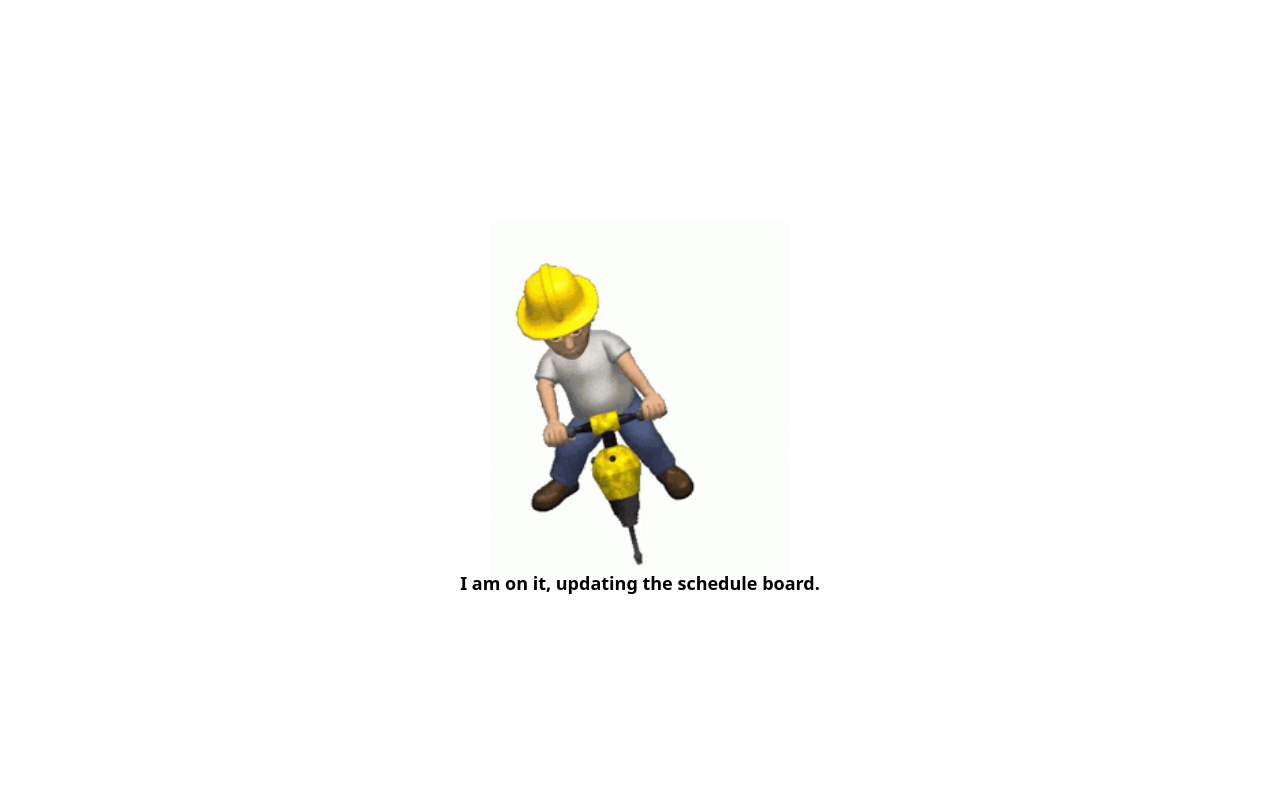
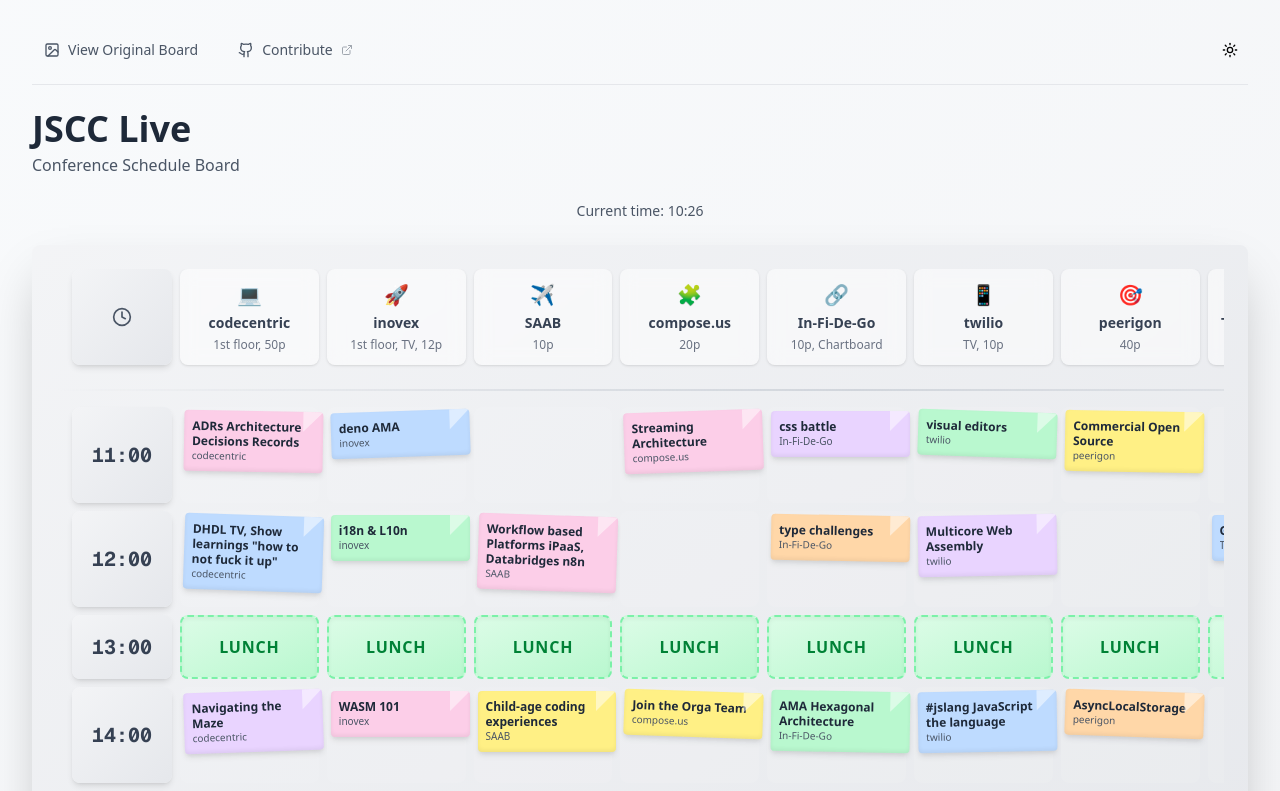
Before and after one commit to alm-engineering/jscc-live, a Next.js app: page / in a window 1280 px wide. Shown: the top 791 px of the page. Built offline with nearby package versions, Linux system fonts and the light colour scheme.

Commit message:
feat: update

```diff
--- a/app/layout.tsx
+++ b/app/layout.tsx
@@ -1,7 +1,8 @@
+
 import type { Metadata } from "next";
 import { Geist, Geist_Mono } from "next/font/google";
-import Image from "next/image";
 import "./globals.css";
+import { Providers } from "./providers";
 
 const geistSans = Geist({
   variable: "--font-geist-sans",
@@ -18,72 +19,20 @@
   description: "Conference schedule board for JSCC Live event",
 };
 
-export default function RootLayout() {
+export default function RootLayout({
+  children,
+}: Readonly<{
+  children: React.ReactNode;
+}>) {
   return (
     <html lang="en" suppressHydrationWarning>
       <body
         className={`${geistSans.variable} ${geistMono.variable} antialiased`}
       >
-        <Image
-          src="/jack-hammer.gif"
-          alt="Jack Hammer"
-          width={300}
-          height={300}
-          className="fixed top-1/2 left-1/2 -translate-x-1/2 -translate-y-1/2 z-50"
-          priority
-        />
-
-        <div className="fixed font-bold top-1/2 left-1/2 -translate-x-1/2 translate-y-[170px] text-[18px] z-50 text-center whitespace-nowrap">
-          I am on it, updating the schedule board.
-        </div>
+        <Providers>
+          {children}
+        </Providers>
       </body>
     </html>
   );
 }
-
-
-
-
-
-// import type { Metadata } from "next";
-// import { Geist, Geist_Mono } from "next/font/google";
-// import "./globals.css";
-// import { Providers } from "./providers";
-
-// const geistSans = Geist({
-//   variable: "--font-geist-sans",
-//   subsets: ["latin"],
-// });
-
-// const geistMono = Geist_Mono({
-//   variable: "--font-geist-mono",
-//   subsets: ["latin"],
-// });
-
-// export const metadata: Metadata = {
-//   title: "JSCC Live Schedule",
-//   description: "Conference schedule board for JSCC Live event",
-// };
-
-// export default function RootLayout({
-//   children,
-// }: Readonly<{
-//   children: React.ReactNode;
-// }>) {
-//   return (
-//     <html lang="en" suppressHydrationWarning>
-//       <body
-//         className={`${geistSans.variable} ${geistMono.variable} antialiased`}
-//       >
-//         <img src="/jack-hammer.gif" alt="Jack Hammer" className="fixed top-1/2 left-1/2 -translate-x-1/2 -translate-y-1/2 w-[300px] h-[300px] z-50" />
-
-//         <div className="fixed font-bold top-1/2 left-1/2 -translate-x-1/2 translate-y-[170px] text-[18px] z-50 text-center whitespace-nowrap">
-//           I am on it, updating the schedule board.
-//         </div>
-//         <Providers>
-//           {children}
-//         </Providers>
-//       </body>
-//     </html>
-//   );
-// }
--- a/data/sessions.json
+++ b/data/sessions.json
@@ -1,47 +1,44 @@
 {
   "sessions": [
-    { "id": "1", "title": "building AI-Rules", "time": "11:00", "room": "codecentric" },
-    { "id": "2", "title": "Coolify Deployment", "time": "11:00", "room": "inovex" },
-    { "id": "3", "title": "Frameworks vs Vanilla CRA", "time": "11:00", "room": "SAAB" },
-    { "id": "4", "title": "History of Software Dev", "time": "11:00", "room": "compose.us" },
-    { "id": "5", "title": "Parametrix for CAD", "time": "11:00", "room": "In-Fi-De-Go" },
-    { "id": "6", "title": "CSS Battle", "time": "11:00", "room": "twilio" },
-    { "id": "7", "title": "You don't need JS", "time": "11:00", "room": "peerigon" },
-    { "id": "8", "title": "JSCC Live", "time": "11:00", "room": "HAT" },
+    { "id": "1", "title": "ADRs Architecture Decisions Records", "time": "11:00", "room": "codecentric" },
+    { "id": "2", "title": "deno AMA", "time": "11:00", "room": "inovex" },
+    { "id": "3", "title": "visual editors", "time": "11:00", "room": "twilio" },
+    { "id": "4", "title": "css battle", "time": "11:00", "room": "In-Fi-De-Go" },
+    { "id": "5", "title": "How does some \"AI\" remember things?", "time": "11:00", "room": "d-a-t" },
+    { "id": "6", "title": "Commercial Open Source", "time": "11:00", "room": "peerigon" },
+    { "id": "7", "title": "Streaming Architecture", "time": "11:00", "room": "compose.us" },
 
-    { "id": "9", "title": "Keep your project clean with Knip", "time": "12:00", "room": "codecentric" },
-    { "id": "10", "title": "Migrate to new Design System for a11y", "time": "12:00", "room": "inovex" },
-    { "id": "11", "title": "NextJS Learnings & Hosting", "time": "12:00", "room": "SAAB" },
-    { "id": "12", "title": "Tauri", "time": "12:00", "room": "In-Fi-De-Go" },
-    { "id": "13", "title": "Deno Deploy EA", "time": "12:00", "room": "twilio" },
-    { "id": "14", "title": "Side Project about Side Projects", "time": "12:00", "room": "Tiffinger & Thiel" },
+    { "id": "8", "title": "DHDL TV, Show learnings \"how to not fuck it up\"", "time": "12:00", "room": "codecentric" },
+    { "id": "9", "title": "i18n & L10n", "time": "12:00", "room": "inovex" },
+    { "id": "10", "title": "Multicore Web Assembly", "time": "12:00", "room": "twilio" },
+    { "id": "11", "title": "type challenges", "time": "12:00", "room": "In-Fi-De-Go" },
+    { "id": "12", "title": "Imposter syndrome", "time": "12:00", "room": "d-a-t" },
+    { "id": "13", "title": "Workflow based Platforms iPaaS, Databridges n8n", "time": "12:00", "room": "SAAB" },
+    { "id": "14", "title": "GraphQL Options", "time": "12:00", "room": "Tiffinger & Thiel" },
+    { "id": "15", "title": "Changelogs & Roadmaps", "time": "12:00", "room": "HAT" },
 
     { "id": "lunch", "title": "LUNCH", "time": "13:00", "room": "all", "isLunch": true },
+    { "id": "16", "title": "Workflow Rules Engine", "time": "13:00", "room": "inovex" },
+    { "id": "17", "title": "Language Café", "time": "13:00", "room": "peerigon" },
 
-    { "id": "15", "title": "JavaScript Standards", "time": "14:00", "room": "codecentric" },
-    { "id": "16", "title": "State of State management", "time": "14:00", "room": "SAAB" },
-    { "id": "17", "title": "Security AMA", "time": "14:00", "room": "compose.us" },
-    { "id": "18", "title": "Social Media Exports Tool", "time": "14:00", "room": "In-Fi-De-Go" },
-    { "id": "19", "title": "Fun w/ OpenAI Realtime API", "time": "14:00", "room": "twilio" },
-    { "id": "20", "title": "Thinking about Performance", "time": "14:00", "room": "Tiffinger & Thiel" },
-    { "id": "21", "title": "Wrapper Web Components", "time": "14:00", "room": "d-a-t" },
+    { "id": "18", "title": "Join the Orga Team", "time": "14:00", "room": "compose.us" },
+    { "id": "19", "title": "WASM 101", "time": "14:00", "room": "inovex" },
+    { "id": "20", "title": "#jslang JavaScript the language", "time": "14:00", "room": "twilio" },
+    { "id": "21", "title": "AMA Hexagonal Architecture", "time": "14:00", "room": "In-Fi-De-Go" },
+    { "id": "22", "title": "Navigating the Maze", "time": "14:00", "room": "codecentric" },
+    { "id": "23", "title": "AsyncLocalStorage", "time": "14:00", "room": "peerigon" },
+    { "id": "24", "title": "Child-age coding experiences", "time": "14:00", "room": "SAAB" },
 
-    { "id": "22", "title": "Meta-Programming in JS - never get replaced by AI", "time": "15:00", "room": "codecentric" },
-    { "id": "23", "title": "Timezones", "time": "15:00", "room": "inovex" },
-    { "id": "24", "title": "Raycast user Group", "time": "15:00", "room": "SAAB" },
-    { "id": "25", "title": "Discussion: Best journeys to improve AI code", "time": "15:00", "room": "compose.us" },
-    { "id": "26", "title": "web components + fan engineer by Design", "time": "15:00", "room": "In-Fi-De-Go" },
-    { "id": "27", "title": "Local first ?", "time": "15:00", "room": "twilio" },
-    { "id": "28", "title": "Green Software", "time": "15:00", "room": "peerigon" },
-    { "id": "29", "title": "Estimation Planning SCRUM Waterfall - What works really?", "time": "15:00", "room": "HAT" },
+    { "id": "25", "title": "JSR - 1 year later", "time": "15:00", "room": "compose.us" },
+    { "id": "26", "title": "TDD Schools", "time": "15:00", "room": "inovex" },
+    { "id": "27", "title": "AI without FOMO", "time": "15:00", "room": "codecentric" },
+    { "id": "28", "title": "Checkout KOTLIN to WASM", "time": "15:00", "room": "SAAB" },
+    { "id": "29", "title": "localfirst.conf - its real", "time": "15:00", "room": "Tiffinger & Thiel" },
 
-    { "id": "30", "title": "FUN with TypeScript Decorators", "time": "16:00", "room": "codecentric" },
-    { "id": "31", "title": "My TV runs JS HbbTV", "time": "16:00", "room": "inovex" },
-    { "id": "32", "title": "The solution to NgRx Hell", "time": "16:00", "room": "SAAB" },
-    { "id": "33", "title": "Lightning Talks", "time": "16:00", "room": "compose.us" },
-    { "id": "34", "title": "Philosophie of Software Design", "time": "16:00", "room": "peerigon" },
-
-    { "id": "35", "title": "endo runs JS untrusted Code", "time": "17:00", "room": "HAT" }
+    { "id": "30", "title": "DX", "time": "16:00", "room": "inovex" },
+    { "id": "31", "title": "TDD Schools (you pick - Kata)", "time": "16:00", "room": "twilio" },
+    { "id": "32", "title": "Vue State Management Live Coding", "time": "16:00", "room": "In-Fi-De-Go" },
+    { "id": "33", "title": "INDIE WEB", "time": "16:00", "room": "codecentric" }
   ],
   "rooms": [
     { "name": "codecentric", "icon": "💻", "subtitle": "1st floor, 50p" },
```
